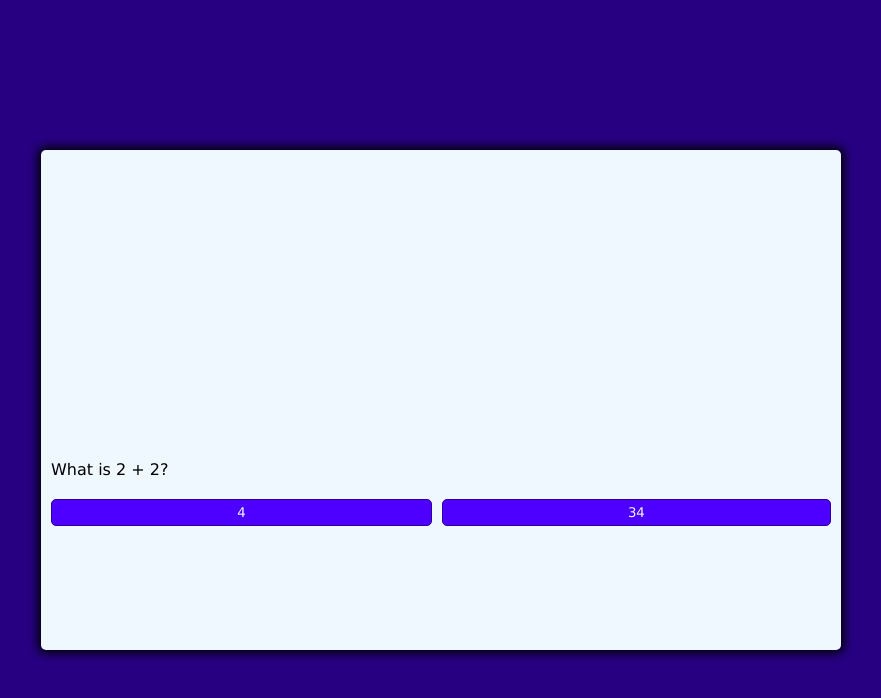
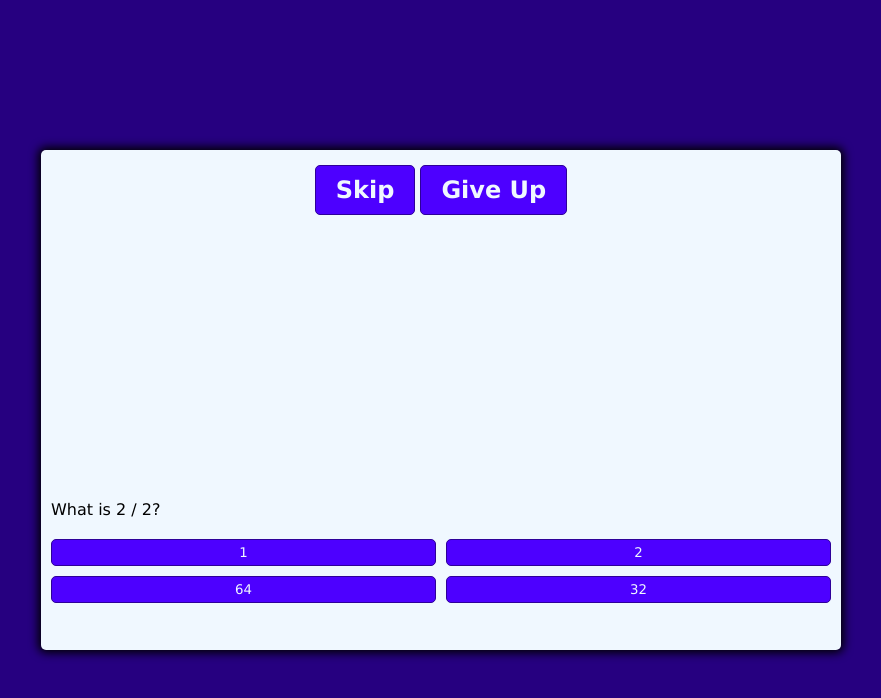
Before and after one commit to JGarcSoar/JS-Browser-Game, a plain HTML site: page index.html in a window 1280 px wide. Both pictures are taken after a click on the button "Start". Shown: the whole page, without its empty margins (199-1080 px from the left). Drawn offline with Linux system fonts and the light colour scheme.

Commit message:
initial js work

```diff
--- a/script.js
+++ b/script.js
@@ -1,5 +1,7 @@
 const buttonStart = document.getElementById("start-btn");
 const buttonContinue = document.getElementById("continue-btn");
+const buttonGiveUp = document.getElementById("giveup-btn");
+const buttonSkip = document.getElementById("skip-btn");
 const questionContainerDiv = document.getElementById("question-container");
 const questionElement = document.getElementById("question");
 const answerButton = document.getElementById("answer-btn");
@@ -11,10 +13,15 @@ buttonContinue.addEventListener("click", () => {
   currentQuestion++;
   nextQuestion();
 });
+buttonSkip.addEventListener("click", () => {
+  currentQuestion++;
+  nextQuestion();
+  buttonSkip.style.display = "none";
+});
 
 function gameStart() {
   console.log("started");
-  buttonStart.classList.add("hide");
+  buttonSkip.classList.remove("hide");
   questionShuffle = questions.sort(() => Math.random() - 0.5);
   currentQuestion = 0;
   questionContainerDiv.classList.remove("hide");
@@ -24,12 +31,14 @@ function gameStart() {
 function nextQuestion() {
   stateReset();
   questionShow(questionShuffle[currentQuestion]);
+  buttonStart.classList.add("hide");
+  buttonGiveUp.classList.remove("hide");
 }
 
 function questionShow(question) {
   questionElement.innerText = question.question;
   question.answers.forEach((answer) => {
-    const button = document.createElement("button");
+    let button = document.createElement("button");
     button.innerText = answer.text;
     button.classList.add("btn");
     if (answer.correct) {
@@ -81,6 +90,29 @@ function stateReset() {
 
 const questions = [
   {
+    question: "What is 2 / 2?",
+    answers: [
+      { text: "1", correct: true },
+      { text: "2", correct: false },
+      { text: "64", correct: false },
+      { text: "32", correct: false },
+    ],
+  },
+  {
+    question: "What is 2 * 2?",
+    answers: [
+      { text: "4", correct: true },
+      { text: "8", correct: false },
+    ],
+  },
+  {
+    question: "What is 2 - 2?",
+    answers: [
+      { text: "0", correct: true },
+      { text: "-2", correct: false },
+    ],
+  },
+  {
     question: "What is 2 + 2?",
     answers: [
       { text: "4", correct: true },
@@ -88,3 +120,5 @@ const questions = [
     ],
   },
 ];
+
+// needs to add functionality to the giveup button, needs to add score meter and needs to add more questions
--- a/styles.css
+++ b/styles.css
@@ -48,7 +48,6 @@ body.incorrect {
     display: grid;
     grid-template-columns: repeat(2, auto);
     grid-template-rows: repeat(2, auto);
-    align-items: end;
     gap: 10px;
     margin: 20px 0;
 }
@@ -77,7 +76,7 @@ body.incorrect {
 }
 
 .start-btn, .skip-btn, .giveup-btn, .continue-btn {
-    font-size: 2rem;
+    font-size: 1.5rem;
     font-weight: bold;
     padding: 10px 20px;
 }
@@ -85,8 +84,9 @@ body.incorrect {
 .controls {
     display: flex;
     justify-content: center;
-    align-items: center;
-    padding: 10px;
+    align-items: space-between;
+    padding: 5px;
+    gap: 5px
 }
 
 .hide {
```
